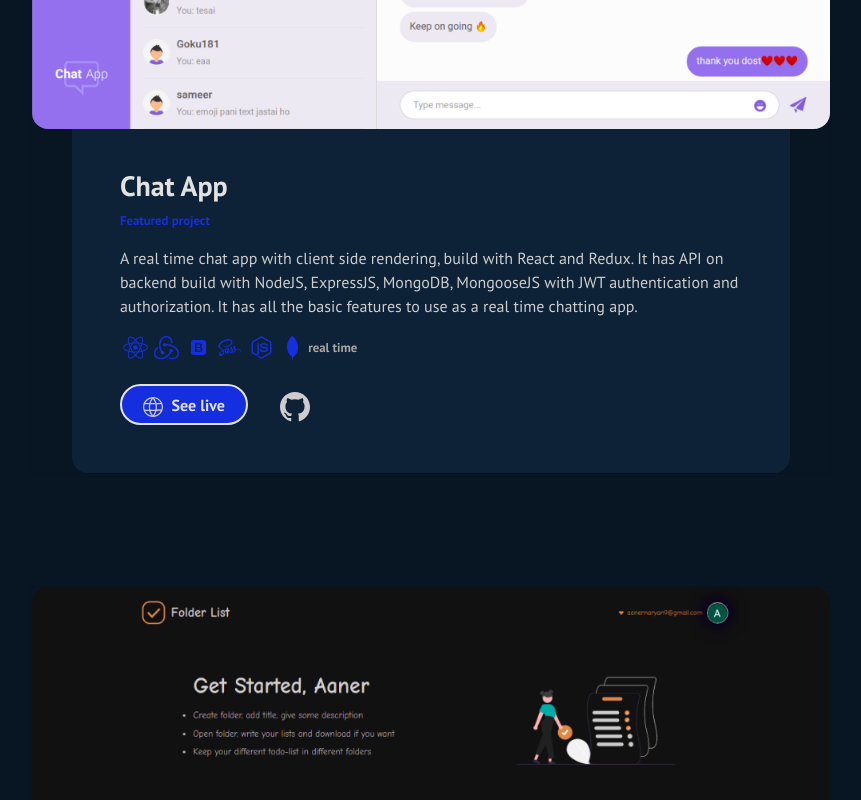
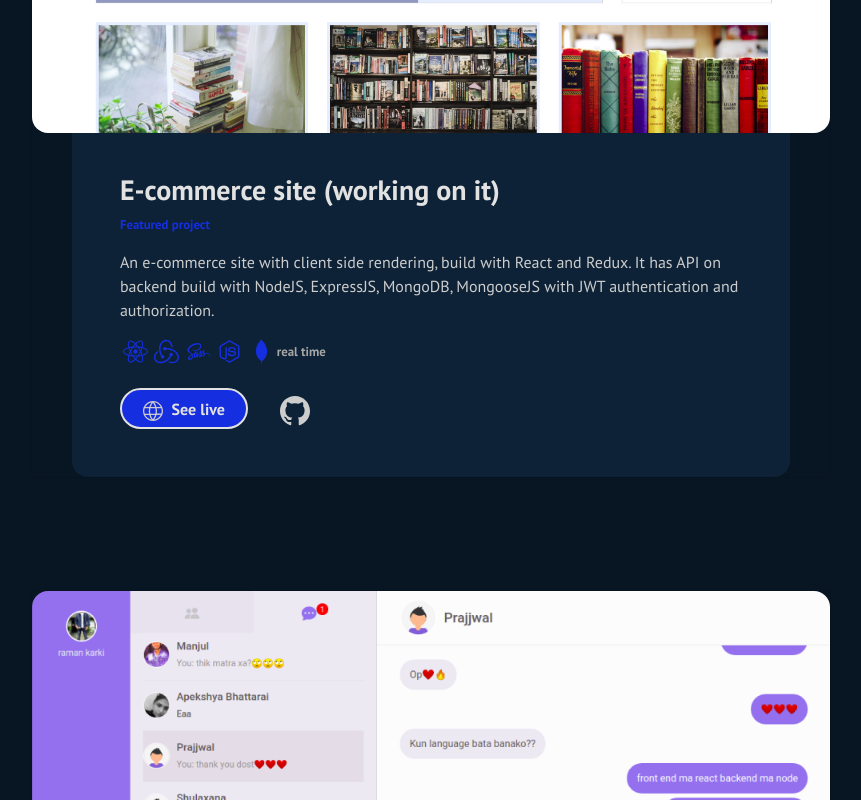
Before and after one commit to ramankarki/portfolio, a React (Create React App) app: page / in a window 1280 px wide. Shown: the part 5160-5960 px from the top of the page, without its empty margins (209-1070 px from the left). Built offline with nearby package versions, Linux system fonts and the light colour scheme.

Commit message:
add easy stationary project

```diff
--- a/src/components/Projects/index.jsx
+++ b/src/components/Projects/index.jsx
@@ -1,22 +1,23 @@
-import React, { Component } from "react";
+import React, { Component } from 'react';
 
-import "./Projects.scss";
-import liveIcon from "./img/internet_icon.svg";
-import githubIcon from "./img/github_icon.svg";
-import chatAppSS from "./img/chat_app.png";
-import folderListAppSS from "./img/folder_list_app.png";
-import weatherAppSS from "./img/weather_app.png";
-import jobSearchSS from "./img/job_search_app.png";
-import reactIcon from "./img/react.svg";
-import reduxIcon from "./img/redux.svg";
-import bootstrapIcon from "./img/bootstrap.svg";
-import sassIcon from "./img/sass.svg";
-import nodeIcon from "./img/node.svg";
-import mongodbIcon from "./img/mongodb.svg";
-import htmlIcon from "./img/html.svg";
-import cssIcon from "./img/css.svg";
-import jsIcon from "./img/js.svg";
-import projectIcon from "./img/project_icon.svg";
+import './Projects.scss';
+import liveIcon from './img/internet_icon.svg';
+import githubIcon from './img/github_icon.svg';
+import chatAppSS from './img/chat_app.png';
+import folderListAppSS from './img/folder_list_app.png';
+import weatherAppSS from './img/weather_app.png';
+import jobSearchSS from './img/job_search_app.png';
+import easyStationarySS from './img/easy-stationary.png';
+import reactIcon from './img/react.svg';
+import reduxIcon from './img/redux.svg';
+import bootstrapIcon from './img/bootstrap.svg';
+import sassIcon from './img/sass.svg';
+import nodeIcon from './img/node.svg';
+import mongodbIcon from './img/mongodb.svg';
+import htmlIcon from './img/html.svg';
+import cssIcon from './img/css.svg';
+import jsIcon from './img/js.svg';
+import projectIcon from './img/project_icon.svg';
 
 export default class index extends Component {
   render() {
@@ -25,12 +26,63 @@ export default class index extends Component {
         <div className="projects__heading">
           <h2>My Projects</h2>
           <p>
-            Some of my projects I build while learning{" "}
+            Some of my projects I build while learning{' '}
             <img src={projectIcon} alt="project icon" />
           </p>
         </div>
 
         <div className="projects__cardsContainer">
+          <article className="card">
+            <img
+              className="card__projectSS"
+              src={easyStationarySS}
+              alt="easy stationary screen shot"
+            />
+            <div className="card__content">
+              <h3 className="card__heading">E-commerce site (working on it)</h3>
+              <p className="card__subheading">Featured project</p>
+              <p className="card__desc">
+                An e-commerce site with client side rendering, build with React
+                and Redux. It has API on backend build with NodeJS, ExpressJS,
+                MongoDB, MongooseJS with JWT authentication and authorization.
+              </p>
+              <img
+                className="card__techIcon"
+                src={reactIcon}
+                alt="react icon"
+              />
+              <img
+                className="card__techIcon"
+                src={reduxIcon}
+                alt="redux icon"
+              />
+              <img className="card__techIcon" src={sassIcon} alt="sass icon" />
+              <img className="card__techIcon" src={nodeIcon} alt="node icon" />
+              <img
+                className="card__techIcon"
+                src={mongodbIcon}
+                alt="mongodb icon"
+              />
+              <span>real time</span>
+              <div className="card__button">
+                <a
+                  href="https://easy-stationary.netlify.app"
+                  target="_blank"
+                  rel="noreferrer"
+                >
+                  <img src={liveIcon} alt="live on internet icon" /> See live
+                </a>
+                <a
+                  href="https://github.com/ramankarki/easy-stationary"
+                  target="_blank"
+                  rel="noreferrer"
+                >
+                  <img src={githubIcon} alt="github logo" />
+                </a>
+              </div>
+            </div>
+          </article>
+
           <article className="card">
             <img
               className="card__projectSS"
@@ -223,14 +275,14 @@ export default class index extends Component {
         </div>
 
         <p className="projects__moreProject">
-          You can visit my{" "}
+          You can visit my{' '}
           <a
             href="https://github.com/ramankarki"
             target="_blank"
             rel="noreferrer"
           >
             Github Profile
-          </a>{" "}
+          </a>{' '}
           to see more projects I have made until now.
         </p>
       </section>
```
Also changed, not shown: src/components/Projects/img/easy-stationary.png (added).
